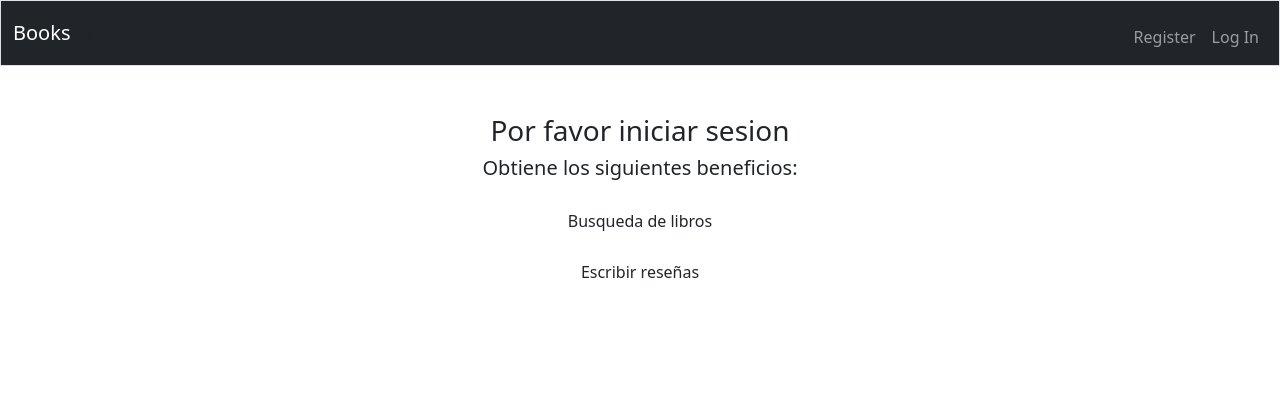
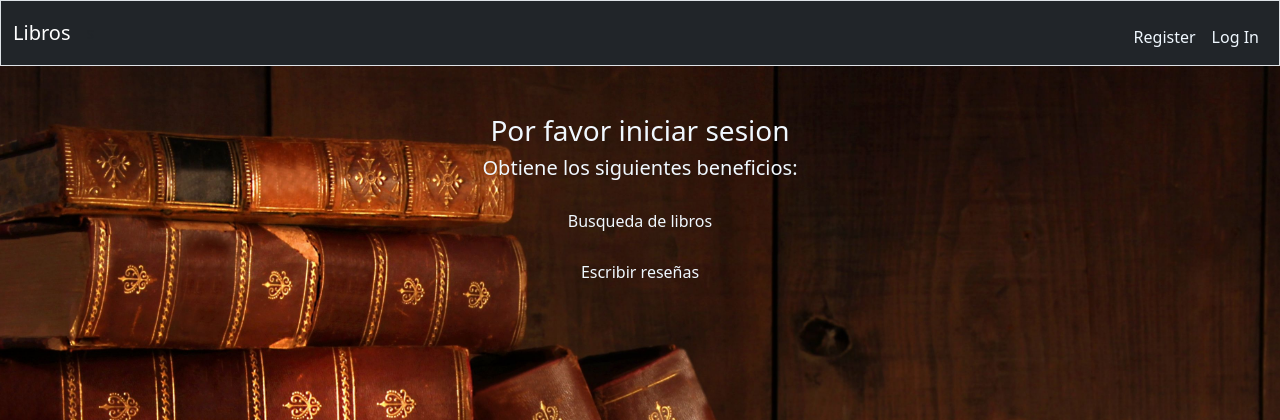
Before and after one commit to rolandob18/cs50w-project1, a Flask app: page / in a window 1280 px wide. Shown: the top 420 px of the page. Before the commit the page ends 278 px from the top, so only its background shows below. Run offline with Flask 2, Linux system fonts and the light colour scheme; parts of the project's set-up code (start-up, migrations or seed data) failed here and were passed over.

Commit message:
Update layout.html

```diff
--- a/templates/layout.html
+++ b/templates/layout.html
@@ -2,21 +2,26 @@
 <html lang="en">
 
     <head>
+        {% block head %}
         <link rel="icon" type="image/x-icon" href="/static/icono_libros.png">
         <meta charset="utf-8">
         <meta name="viewport" content="initial-scale=1, width=device-width">
         <!-- http://getbootstrap.com/docs/5.1/ -->
+        <link rel="stylesheet" href="{{ url_for('static', filename= 'style.css') }}">
+
         <link href="https://cdn.jsdelivr.net/npm/bootstrap@5.0.2/dist/css/bootstrap.min.css" rel="stylesheet" integrity="sha384-EVSTQN3/azprG1Anm3QDgpJLIm9Nao0Yz1ztcQTwFspd3yD65VohhpuuCOmLASjC" crossorigin="anonymous">
+        <script href="https://cdn.jsdelivr.net/npm/bootstrap@5.2.2/dist/js/bootstrap.bundle.min.js
+        "></script>
 
         <title>Project1 {% block title %}{% endblock %}</title>
-
+        {% endblock%}
     </head>
 
     <body>
         <nav class="bg-dark border navbar navbar-expand-md navbar-dark">
             <div class="container-fluid">
                 <a class="navbar-brand">
-                <span class="red">Books</span></a>
+                <span class="red">Libros</span></a>
                 <button aria-controls="navbar" aria-expanded="false" aria-label="Toggle navigation" class="navbar-toggler" data-bs-target="#navbar" data-bs-toggle="collapse" type="button">
                     <span class="navbar-toggler-icon"></span>
                 </button>s
@@ -24,13 +29,13 @@
                     {% if session["user_id"] %}
 
                         <ul class="navbar-nav ms-auto mt-2">
-                            <li class="nav-item"><a class="nav-link" href="/busqueda">Busqueda</a></li>
-                            <li class="nav-item"><a class="nav-link" href="/logout">Log Out</a></li>
+                            <li class="nav-item"><a class="nav-link" href="/" style="color: aliceblue;">Busqueda</a></li>
+                            <li class="nav-item"><a class="nav-link" href="/logout" style="color: aliceblue;">Log Out</a></li>
                         </ul>
                     {% else %}
                         <ul class="navbar-nav ms-auto mt-2">
-                            <li class="nav-item"><a class="nav-link" href="register">Register</a></li>
-                            <li class="nav-item"><a class="nav-link" href="login">Log In</a></li>
+                            <li class="nav-item"><a class="nav-link" href="register" style="color: aliceblue;">Register</a></li>
+                            <li class="nav-item"><a class="nav-link" href="login" style="color: aliceblue;">Log In</a></li>
                         </ul>
                     {% endif %}
                 </div>
```
